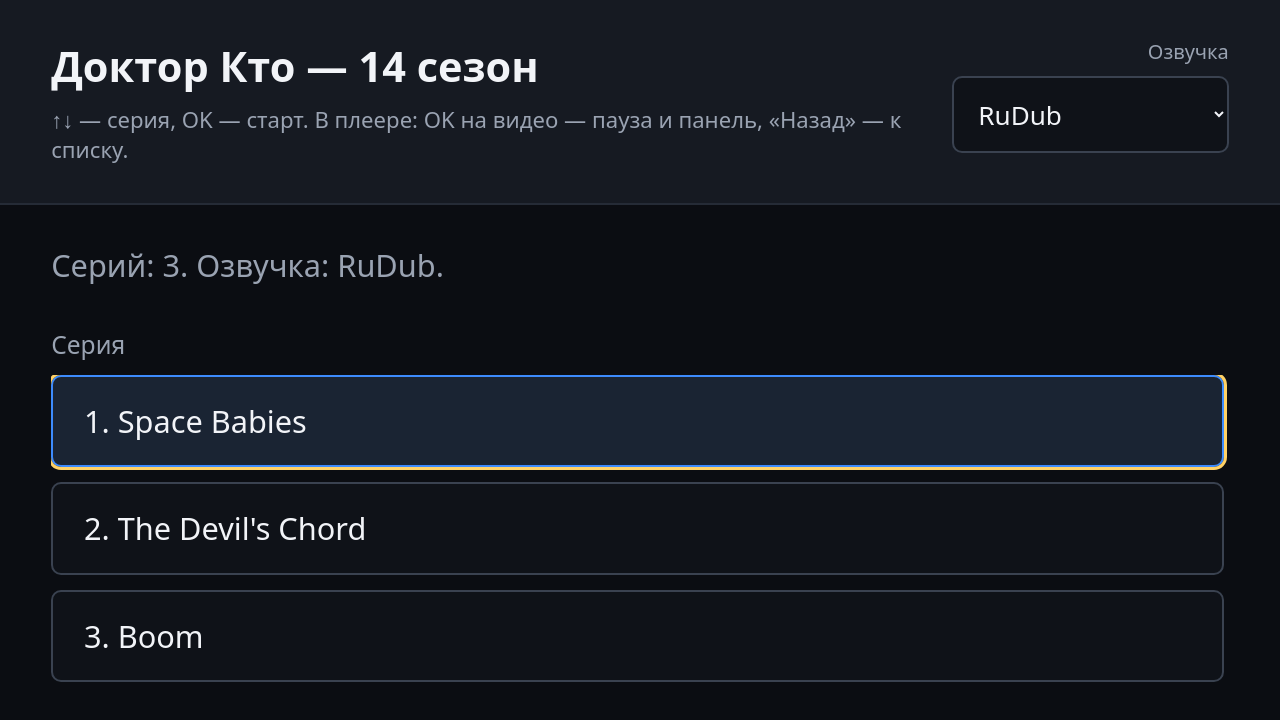
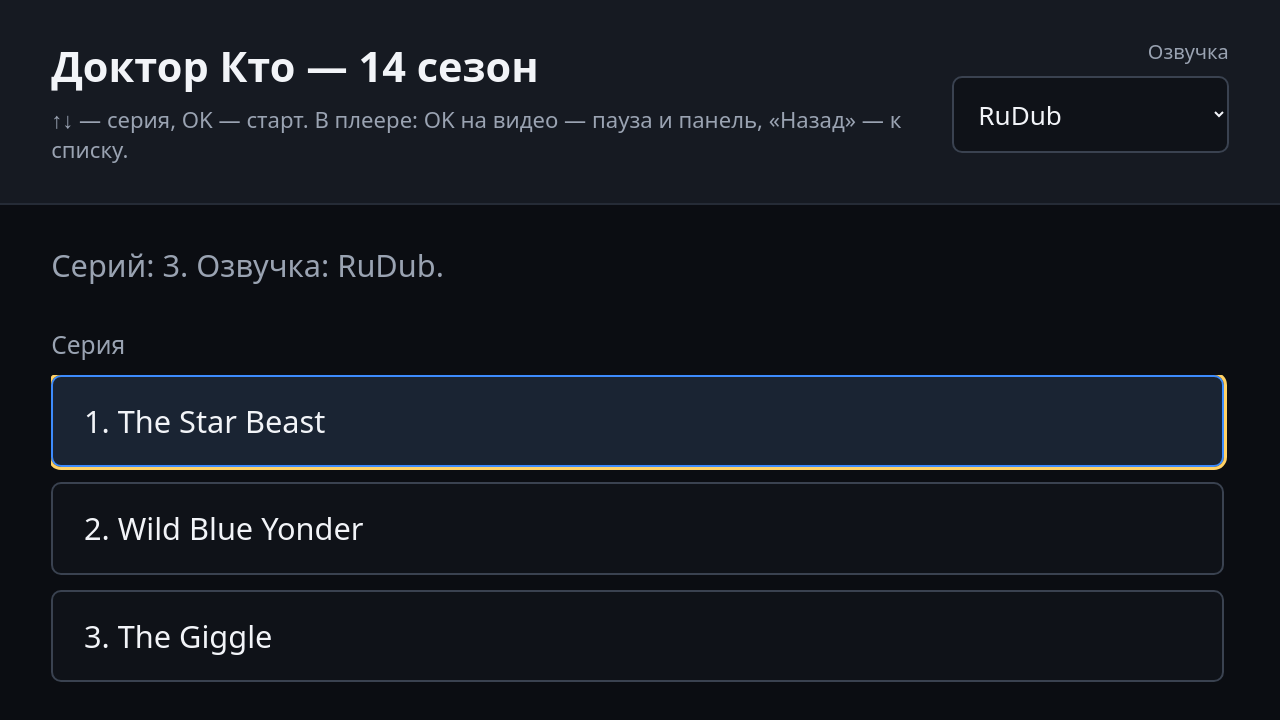
Before and after one commit to aw-katusev/tv, a plain HTML site: page index.html in a window 1280 px wide. Drawn offline with nearby package versions, Linux system fonts and the light colour scheme.

Commit message:
Fix season 14 episode titles to the 60th anniversary specials.
Kinogo labels those three Tennant specials as season 14, not the Gatwa series.

```diff
--- a/index.html
+++ b/index.html
@@ -296,15 +296,11 @@
   <script src="player-error-report.js"></script>
   <script src="season-playback.js"></script>
   <script>
+    // Kinogo "14 сезон" = 60th anniversary specials (not Gatwa Series 14).
     const EPISODE_NAMES = {
-      s14e01: 'Space Babies',
-      s14e02: "The Devil's Chord",
-      s14e03: 'Boom',
-      s14e04: '73 Yards',
-      s14e05: 'Dot and Bubble',
-      s14e06: 'Rogue',
-      s14e07: 'The Legend of Ruby Sunday',
-      s14e08: 'Empire of Death',
+      s14e01: 'The Star Beast',
+      s14e02: 'Wild Blue Yonder',
+      s14e03: 'The Giggle',
     };
 
     const STORAGE_KEY = 'dw_s14_translation';
--- a/season-14-catalog.json
+++ b/season-14-catalog.json
@@ -1 +1 @@
-{"season":14,"translations":["ColdFilm (многоголосый)","KerobTV (двухголосый)","RuDub (Проф. многоголосый)","Ultradox (многоголосый)"],"episodes":[{"id":"s14e01","num":1,"title":"Space Babies","translations":["RuDub (Проф. многоголосый)","ColdFilm (многоголосый)","Ultradox (многоголосый)","KerobTV (двухголосый)"]},{"id":"s14e02","num":2,"title":"The Devil's Chord","translations":["RuDub (Проф. многоголосый)","ColdFilm (многоголосый)","Ultradox (многоголосый)","KerobTV (двухголосый)"]},{"id":"s14e03","num":3,"title":"Boom","translations":["RuDub (Проф. многоголосый)","ColdFilm (многоголосый)","Ultradox (многоголосый)","KerobTV (двухголосый)"]}]}
+{"season":14,"translations":["ColdFilm (многоголосый)","KerobTV (двухголосый)","RuDub (Проф. многоголосый)","Ultradox (многоголосый)"],"episodes":[{"id":"s14e01","num":1,"title":"The Star Beast","translations":["RuDub (Проф. многоголосый)","ColdFilm (многоголосый)","Ultradox (многоголосый)","KerobTV (двухголосый)"]},{"id":"s14e02","num":2,"title":"Wild Blue Yonder","translations":["RuDub (Проф. многоголосый)","ColdFilm (многоголосый)","Ultradox (многоголосый)","KerobTV (двухголосый)"]},{"id":"s14e03","num":3,"title":"The Giggle","translations":["RuDub (Проф. многоголосый)","ColdFilm (многоголосый)","Ultradox (многоголосый)","KerobTV (двухголосый)"]}]}
```
